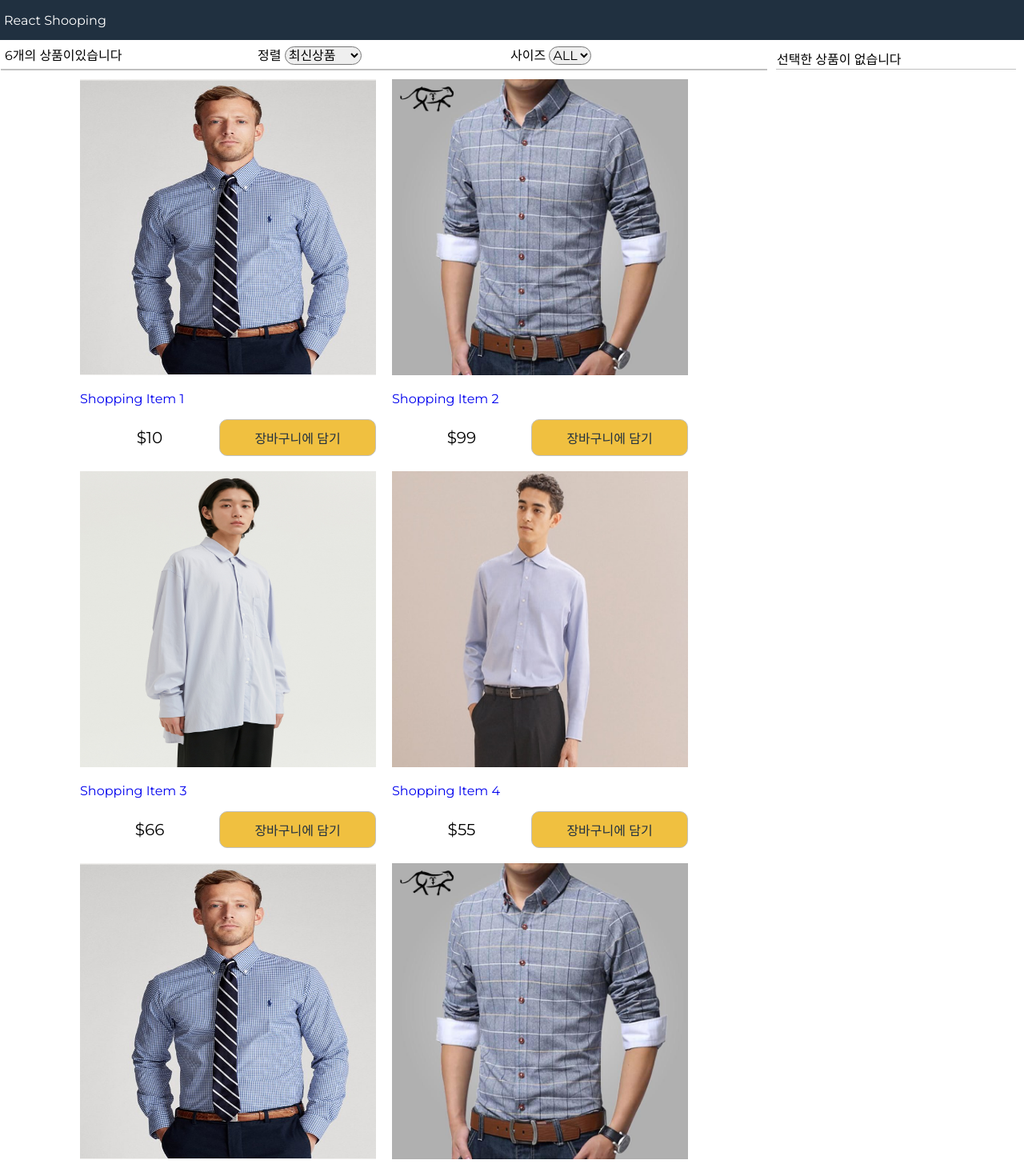
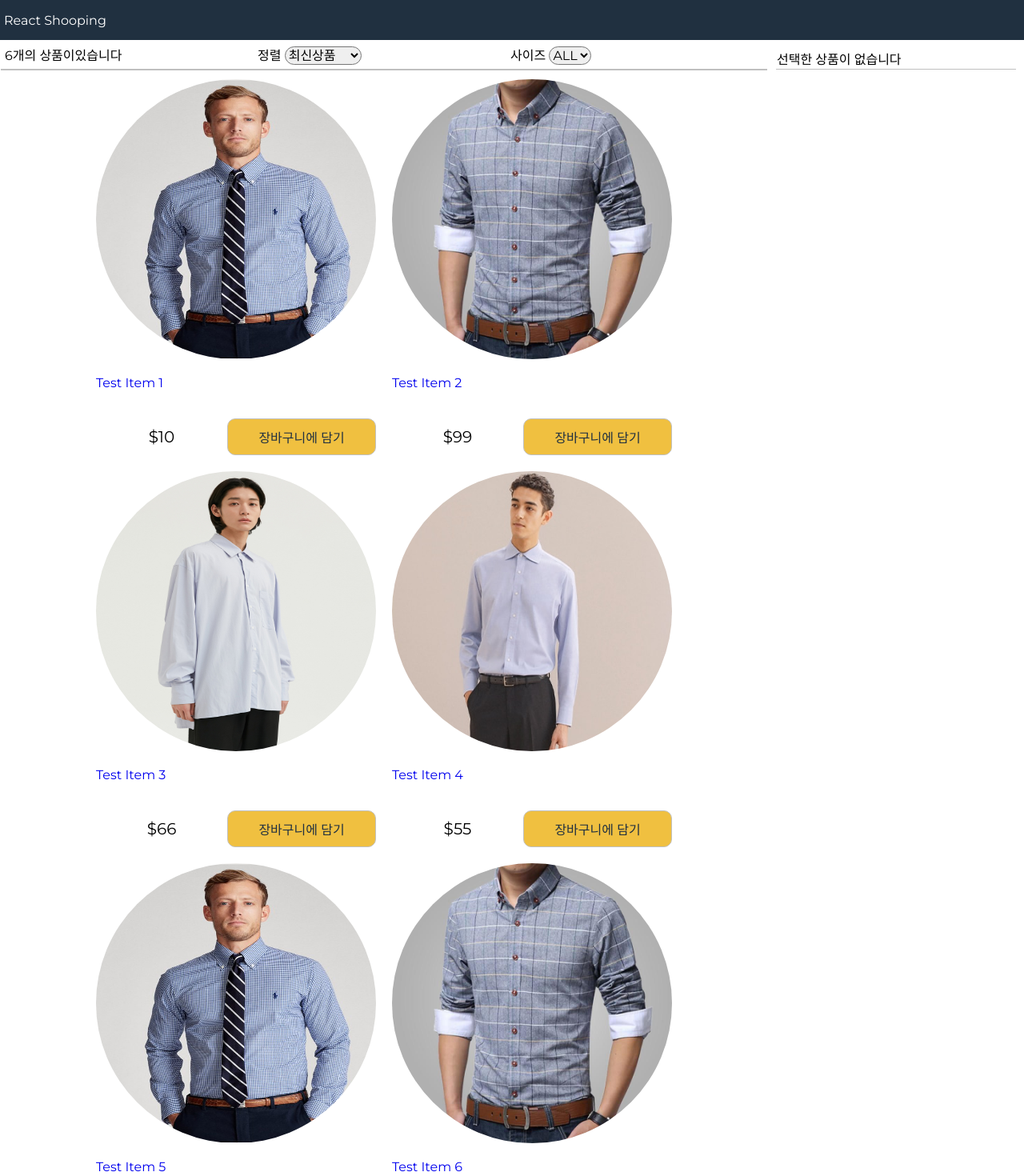
Before and after one commit to seung-yeon-lee/React-Shopping, a React (Create React App) app: page / in a window 1280 px wide. Shown: the top 1470 px of the page at 80% size. Built offline with nearby package versions, Linux system fonts and the light colour scheme.

Commit message:
animation & modal

```diff
--- a/src/App.js
+++ b/src/App.js
@@ -82,11 +82,15 @@ class App extends Component {
   };
 
   createOrder = (order) => {
-    const q = order.cartItems.map((v) => [v.title, v.price]);
-    const result = window.confirm(`${order.name} ${q[0]} ${q[1]} 상품`);
+    const q = order.cartItems.map((v) => v.price);
+    console.log(q);
+    const result = window.confirm(
+      `${order.name}님이 선택하신 상품의 총 금액은 ${q} 입니다 계속 진행하시겠습니까?`
+    );
     if (result) {
       window.confirm("정상 처리 되었습니다");
     }
+    this.setState({ cartItems: [] });
   };
 
   render() {
--- a/src/components/Cart.js
+++ b/src/components/Cart.js
@@ -1,5 +1,7 @@
 import React, { Component } from "react";
 import { formats } from "../util";
+import Fade from "react-reveal/Fade";
+
 export default class Cart extends Component {
   state = { checkOut: false, name: "", email: "", address: "" };
   showCheckOut = () => {
@@ -22,6 +24,7 @@ export default class Cart extends Component {
       cartItems: this.props.cartItems,
     };
     this.props.createOrder(order);
+    this.setState({ name: "", email: "", address: "" });
   };
   render() {
     const { cartItems, removeItem } = this.props;
@@ -37,6 +40,7 @@ export default class Cart extends Component {
         )}
         <>
           <div className="cart">
+            <Fade left cascade={true}>
               <ul className="cart-items">
                 {cartItems.map((item) => (
                   <li key={item._id}>
@@ -55,13 +59,15 @@ export default class Cart extends Component {
                   </li>
                 ))}
               </ul>
+            </Fade>
           </div>
+
           {cartItems.length !== 0 && (
             <>
               <div className="cart">
                 <div className="total">
                   <div>
-                    합계 :{" "}
+                    총 금액 :{" "}
                     {formats(
                       cartItems.reduce((x, y) => x + y.price * y.count, 0)
                     )}
@@ -75,6 +81,7 @@ export default class Cart extends Component {
                 </div>
               </div>
               {this.state.checkOut && (
+                <Fade right cascade>
                   <div className="cart">
                     <form onSubmit={this.createOrder}>
                       <ul className="form-container">
@@ -112,13 +119,14 @@ export default class Cart extends Component {
                           />
                         </li>
                         <li>
-                        <button class="button-primary" type="submit">
+                          <button class="button" type="submit">
                             주문하기
                           </button>
                         </li>
                       </ul>
                     </form>
                   </div>
+                </Fade>
               )}
             </>
           )}
--- a/src/components/Products.js
+++ b/src/components/Products.js
@@ -1,18 +1,33 @@
 import React, { Component } from "react";
 import { formats } from "../util";
+import { Fade, Zoom } from "react-reveal";
+import Modal from "react-modal";
 
 export default class Products extends Component {
+  state = { product: null };
+  openModal = (product) => {
+    this.setState({ product });
+  };
+  closeModal = () => {
+    this.setState({ product: null });
+  };
+
   render() {
     const { products, addToCart } = this.props;
-
+    const { product } = this.state;
     return (
       <div>
+        <Fade bottom cascade={true}>
           <ul className="products">
             {products.map((product) => (
               <li key={product.id}>
                 <div className="product">
                   <a href={"#" + product._id}>
-                  <img src={product.image} alt={product.title} />
+                    <img
+                      onClick={() => this.openModal(product)}
+                      src={product.image}
+                      alt={product.title}
+                    />
                     <p>{product.title}</p>
                   </a>
                   <div className="product-price">
@@ -28,6 +43,47 @@ export default class Products extends Component {
               </li>
             ))}
           </ul>
+        </Fade>
+
+        {product && (
+          <Modal isOpen={true} onRequestClose={this.closeModal}>
+            <Zoom>
+              <button className="close-modal" onClick={this.closeModal}>
+                X
+              </button>
+              <div className="product-details">
+                <img src={product.image} alt={product.title} />
+                <div className="product-details-description">
+                  <p>
+                    <h2>{product.title}</h2>
+                  </p>
+                  <p>{product.description}</p>
+                  <p>
+                    선택가능한 사이즈 :
+                    {product.size.map((v) => (
+                      <span>
+                        {" "}
+                        <button className="button"> {v}</button>
+                      </span>
+                    ))}
+                  </p>
+                  <div className="product-price">
+                    <div>{formats(product.price)}</div>
+                    <button
+                      onClick={() => {
+                        this.closeModal();
+                        addToCart(product);
+                      }}
+                      className="button"
+                    >
+                      장바구니에 담기
+                    </button>
+                  </div>
+                </div>
+              </div>
+            </Zoom>
+          </Modal>
+        )}
       </div>
     );
   }
--- a/src/data.json
+++ b/src/data.json
@@ -2,49 +2,49 @@
   "products": [
     {
       "_id": "list1",
-      "title": "Shopping Item 1",
+      "title": "Test Item 1",
       "image": "/images/dress1.jpg",
-      "description": "firstList",
+      "description":  "Notice the use of %PUBLIC_URL% in the tags above It will be replaced with the URL of the `public` folder during the build. Only files inside the `public` folder can be referenced from the HTML. Unlike  will work correctly both with client-side routing and a non-root public URL. Learn how to configure a non-root public URL by running `npm run build",
       "price": 10,
       "size": ["XL", "XXL"]
     },
     {
       "_id": "list2",
-      "title": "Shopping Item 2",
+      "title": "Test Item 2",
       "image": "/images/dress2.jpg",
-      "description": "secondList",
+      "description":  "Notice the use of %PUBLIC_URL% in the tags above It will be replaced with the URL of the `public` folder during the build. Only files inside the `public` folder can be referenced from the HTML. Unlike  will work correctly both with client-side routing and a non-root public URL. Learn how to configure a non-root public URL by running `npm run build",
       "price": 99,
       "size": ["L"]
     },
     {
       "_id": "list3",
-      "title": "Shopping Item 3",
+      "title": "Test Item 3",
       "image": "/images/dress4.jpg",
-      "description": "thirdList",
+      "description":  "Notice the use of %PUBLIC_URL% in the tags above It will be replaced with the URL of the `public` folder during the build. Only files inside the `public` folder can be referenced from the HTML. Unlike  will work correctly both with client-side routing and a non-root public URL. Learn how to configure a non-root public URL by running `npm run build",
       "price": 66,
       "size": ["S", "XS"]
     },
     {
       "_id": "list4",
-      "title": "Shopping Item 4",
+      "title": "Test Item 4",
       "image": "/images/dress5.jpg",
-      "description": "thirdList",
+      "description":  "Notice the use of %PUBLIC_URL% in the tags above It will be replaced with the URL of the `public` folder during the build. Only files inside the `public` folder can be referenced from the HTML. Unlike  will work correctly both with client-side routing and a non-root public URL. Learn how to configure a non-root public URL by running `npm run build",
       "price": 55,
       "size": ["XL", "XXL"]
     },
     {
       "_id": "list5",
-      "title": "Shopping Item 5",
+      "title": "Test Item 5",
       "image": "/images/dress1.jpg",
-      "description": "thirdList",
+      "description":  "Notice the use of %PUBLIC_URL% in the tags above It will be replaced with the URL of the `public` folder during the build. Only files inside the `public` folder can be referenced from the HTML. Unlike  will work correctly both with client-side routing and a non-root public URL. Learn how to configure a non-root public URL by running `npm run build",
       "price": 32,
       "size": ["M"]
     },
     {
       "_id": "list6",
-      "title": "Shopping Item 6",
+      "title": "Test Item 6",
       "image": "/images/dress2.jpg",
-      "description": "thirdList",
+      "description":  "Notice the use of %PUBLIC_URL% in the tags above It will be replaced with the URL of the `public` folder during the build. Only files inside the `public` folder can be referenced from the HTML. Unlike  will work correctly both with client-side routing and a non-root public URL. Learn how to configure a non-root public URL by running `npm run build",
       "price": 1,
       "size": ["XL"]
     }
--- a/src/index.css
+++ b/src/index.css
@@ -8,6 +8,10 @@ body,
 #root {
   height: 100vh;
   margin: 0;
+  -ms-overflow-style: none;
+}
+::-webkit-scrollbar {
+  display: none;
 }
 body,
 input,
@@ -90,8 +94,9 @@ footer {
   height: 100%;
 }
 .product img {
-  width: 37rem;
-  height: 37rem;
+  width: 35rem;
+  height: 35rem;
+  border-radius: 30rem;
 }
 .product-price {
   display: flex;
@@ -205,3 +210,29 @@ form {
   flex-direction: column;
   padding: 1rem;
 }
+
+/* Modal */
+
+.product-details {
+  display: flex;
+  flex-wrap: wrap;
+  justify-content: space-between;
+  max-height: 96vh;
+}
+
+.product-details img {
+  max-height: 100vh;
+  max-width: 45rem;
+  margin: 0 auto;
+}
+
+.product-details-description {
+  flex: 1 1;
+  margin: 1rem;
+}
+.close-modal {
+  position: absolute;
+  right: 1rem;
+  top: 2.5rem;
+  z-index: 1000;
+}
```
Also changed, not shown: 1 other file (tests, documents, lock files or other folders). Lines whose indentation alone changed are shown as unchanged.
